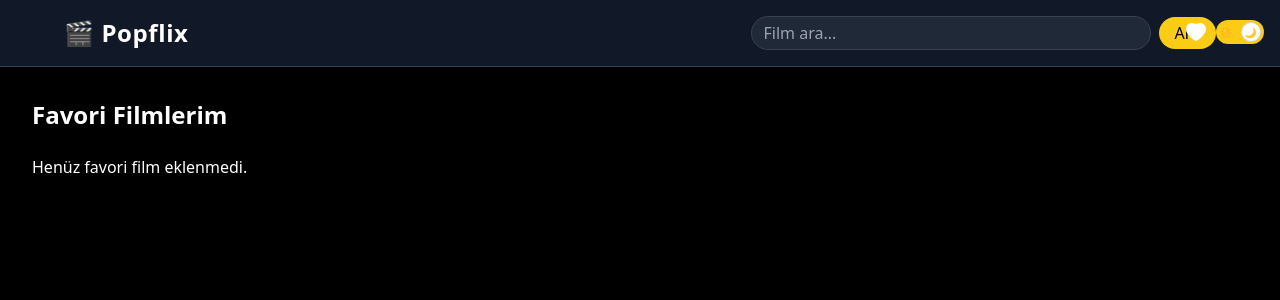
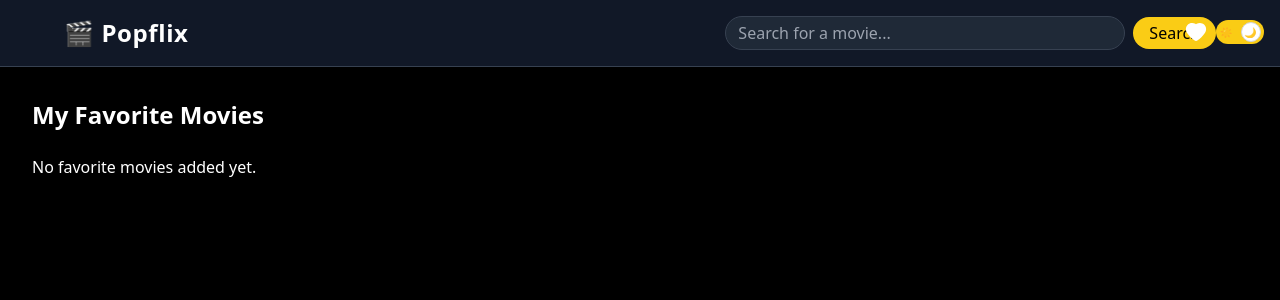
Before and after one commit to MusabBayram/popflix, a React (Vite) app: page /favorites in a window 1280 px wide. Shown: the top 300 px of the page. Built offline with nearby package versions, Linux system fonts and the light colour scheme.

Commit message:
languege problems fixed

```diff
--- a/src/components/Navbar.tsx
+++ b/src/components/Navbar.tsx
@@ -92,8 +92,8 @@ const Navbar = () => {
                 type="text"
                 placeholder={
                   currentQuery
-                    ? `"${currentQuery}" arama sonuçları...`
-                    : "Film ara..."
+                    ? `"${currentQuery}" search results...`
+                    : "Search for a movie..."
                 }
                 value={query}
                 onChange={(e) => setQuery(e.target.value)}
@@ -103,7 +103,7 @@ const Navbar = () => {
                 type="submit"
                 className="bg-yellow-400 text-black px-4 py-1 rounded-full hover:bg-yellow-500 transition w-full sm:w-auto"
               >
-                Ara
+                Search
               </button>
             </form>
           </div>
--- a/src/components/RecentMovies.tsx
+++ b/src/components/RecentMovies.tsx
@@ -33,7 +33,7 @@ const RecentMovies: React.FC<RecentMoviesProps> = ({ movies }) => {
   return (
     <div className="relative z-10 max-w-6xl mx-auto px-6 pb-16">
       <h2 className="text-2xl font-bold mb-4 text-white">
-        Son Ziyaret Edilen Filmler
+        Recently Viewed Movies
       </h2>
       {movies.length > 0 ? (
         <div className="relative">
@@ -72,7 +72,7 @@ const RecentMovies: React.FC<RecentMoviesProps> = ({ movies }) => {
           </button>
         </div>
       ) : (
-        <p className="text-white">Henüz görüntülenen film yok.</p>
+        <p className="text-white">No recently viewed movies.</p>
       )}
     </div>
   );
--- a/src/components/SimilarMovies.tsx
+++ b/src/components/SimilarMovies.tsx
@@ -32,7 +32,7 @@ const SimilarMovies: React.FC<SimilarMoviesProps> = ({ movies }) => {
 
   return (
     <div className="relative z-10 max-w-6xl mx-auto px-6 pb-16">
-      <h2 className="text-2xl font-bold mb-4 text-white">Benzer Filmler</h2>
+      <h2 className="text-2xl font-bold mb-4 text-white">Similar Movies</h2>
       {movies.length > 0 ? (
         <div className="relative">
           <button
@@ -70,7 +70,7 @@ const SimilarMovies: React.FC<SimilarMoviesProps> = ({ movies }) => {
           </button>
         </div>
       ) : (
-        <p className="text-white">Benzer film bulunamadı.</p>
+        <p className="text-white">No similar movies found.</p>
       )}
     </div>
   );
--- a/src/pages/Favorites.tsx
+++ b/src/pages/Favorites.tsx
@@ -27,11 +27,11 @@ const Favorites = () => {
 
   return (
     <div className="p-8 min-h-screen bg-white dark:bg-black text-black dark:text-white">
-      <h1 className="text-2xl font-bold mb-6">Favori Filmlerim</h1>
+      <h1 className="text-2xl font-bold mb-6">My Favorite Movies</h1>
       {loading ? (
-        <p>Yükleniyor...</p>
+        <p>Loading...</p>
       ) : favoriteMovies.length === 0 ? (
-        <p>Henüz favori film eklenmedi.</p>
+        <p>No favorite movies added yet.</p>
       ) : (
         <div className="grid grid-cols-2 sm:grid-cols-3 md:grid-cols-4 lg:grid-cols-5 gap-6">
           {favoriteMovies.map((movie) => (
--- a/src/pages/MovieDetail.tsx
+++ b/src/pages/MovieDetail.tsx
@@ -82,7 +82,7 @@ function MovieDetail() {
               d="M4 12a8 8 0 018-8v4a4 4 0 00-4 4H4z"
             ></path>
           </svg>
-          <p className="text-lg font-medium">Yükleniyor...</p>
+          <p className="text-lg font-medium">Loading...</p>
         </div>
       </div>
     );
--- a/src/pages/Search.tsx
+++ b/src/pages/Search.tsx
@@ -29,7 +29,7 @@ const Search = () => {
     <div className="p-8 bg-white dark:bg-black min-h-screen">
       {results.length === 0 ? (
         <p className="text-black dark:text-white text-center text-xl mt-8">
-          Sonuç bulunamadı.
+          No results found.
         </p>
       ) : (
         <div className="grid grid-cols-2 sm:grid-cols-3 md:grid-cols-4 lg:grid-cols-5 gap-6">
```
